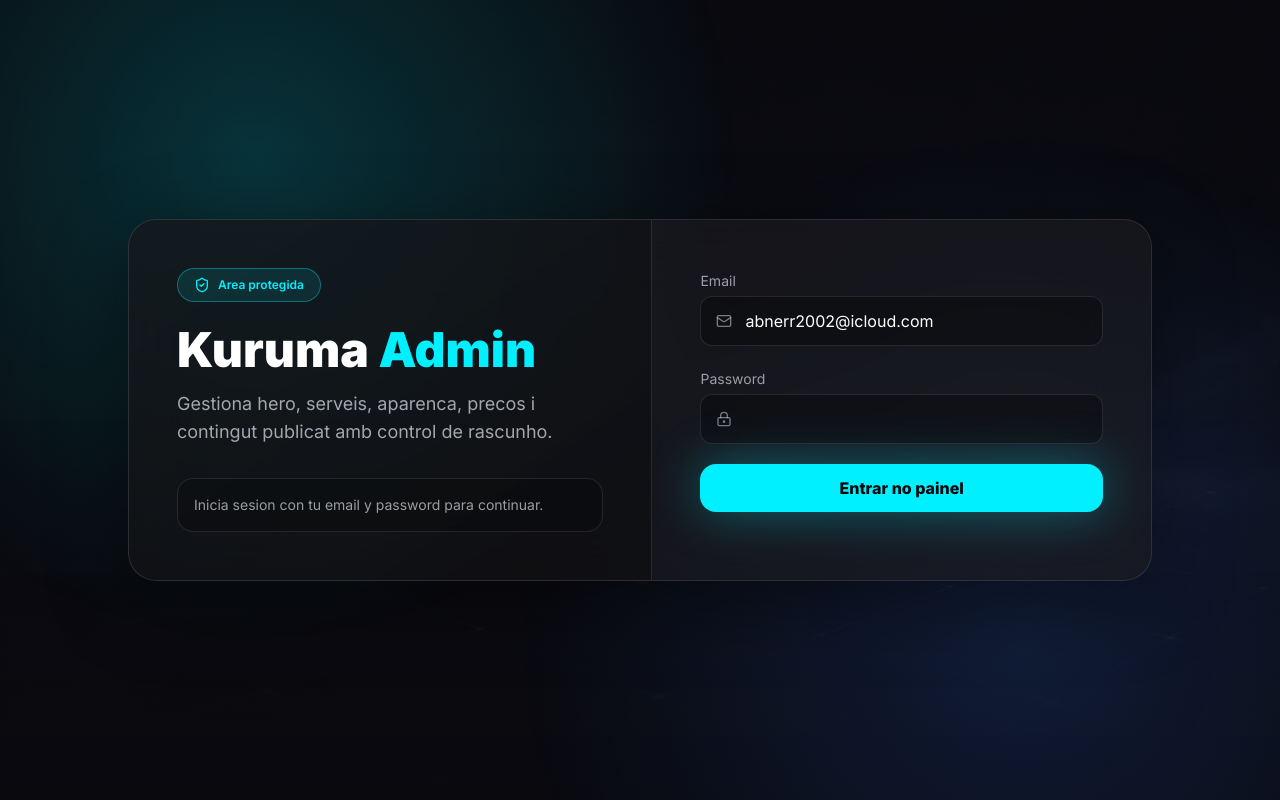
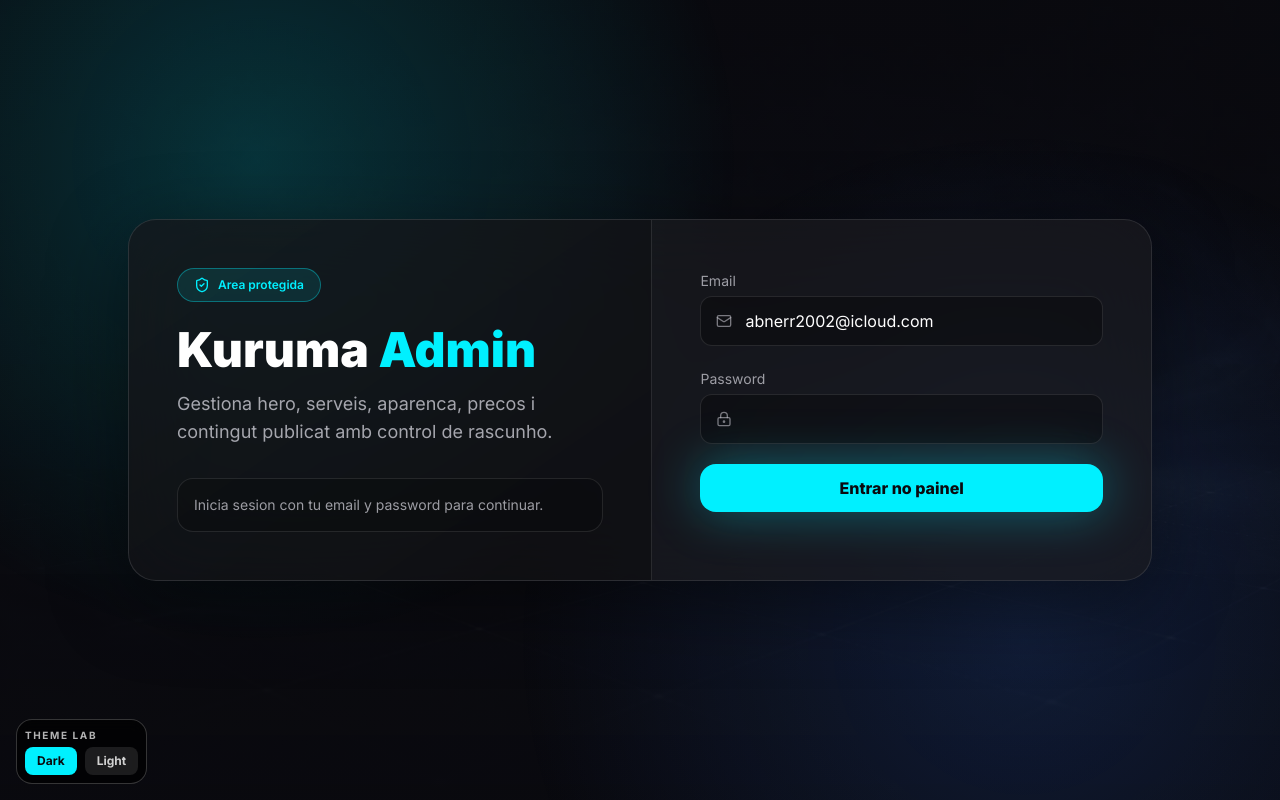
Before and after one commit to Jhin1v9/Projeto-Web-Profissional-Kuruma-Netejes-, a Next.js app: page /login in a window 1280 px wide. Built offline with nearby package versions, Linux system fonts and the light colour scheme.

Commit message:
Add localhost theme lab with clean light mode overrides

```diff
--- a/src/app/globals.css
+++ b/src/app/globals.css
@@ -14,6 +14,56 @@ body {
   background: #0A0A0F;
   min-height: 100svh;
   overflow-x: hidden;
+}
+
+html[data-theme="light"] {
+  color-scheme: light;
+}
+
+html[data-theme="light"] body {
+  background: #eef3f9;
+  color: #111827;
+}
+
+html[data-theme="light"] .k-bg::before {
+  opacity: 0.08;
+  filter: saturate(0.7) brightness(1.25);
+}
+
+html[data-theme="light"] .k-bg::after {
+  background: linear-gradient(to bottom, rgba(238, 243, 249, 0.62), rgba(238, 243, 249, 0.72) 45%, rgba(238, 243, 249, 0.95));
+}
+
+html[data-theme="light"] [class*="bg-brand-dark"],
+html[data-theme="light"] [class*="bg-black/"] {
+  background-color: rgba(255, 255, 255, 0.84) !important;
+}
+
+html[data-theme="light"] [class*="border-white/"],
+html[data-theme="light"] [class*="border-white"] {
+  border-color: rgba(15, 23, 42, 0.14) !important;
+}
+
+html[data-theme="light"] [class*="text-brand-silver"] {
+  color: #4b5563 !important;
+}
+
+html[data-theme="light"] [class*="text-white"] {
+  color: #0f172a !important;
+}
+
+html[data-theme="light"] .shadow-glow,
+html[data-theme="light"] .shadow-glowStrong {
+  box-shadow: 0 8px 24px rgba(0, 163, 255, 0.16) !important;
+}
+
+html[data-theme="light"] .local-theme-toggle {
+  background: rgba(255, 255, 255, 0.88);
+  border-color: rgba(15, 23, 42, 0.18);
+}
+
+html[data-theme="light"] .local-theme-toggle [class*="text-white"] {
+  color: #0f172a !important;
 }
 
 .admin-cursor-default,
--- a/src/app/layout.tsx
+++ b/src/app/layout.tsx
@@ -7,6 +7,7 @@ import { getDefaultConfig } from "@/lib/site-config";
 import { CursorProvider } from "@/components/providers/CursorProvider";
 import { CustomCursor } from "@/components/layout/CustomCursor";
 import { LanguageProvider } from "@/components/providers/LanguageProvider";
+import { LocalThemeToggle } from "@/components/dev/LocalThemeToggle";
 
 const inter = Inter({ subsets: ["latin"], variable: "--font-inter" });
 
@@ -50,6 +51,7 @@ export default function RootLayout({ children }: { children: React.ReactNode })
         <LanguageProvider>
           <CursorProvider>
             {cfg.appearance.cursorMode !== "off" && <CustomCursor mode={cfg.appearance.cursorMode} />}
+            <LocalThemeToggle />
             {children}
           </CursorProvider>
         </LanguageProvider>
--- /dev/null
+++ b/src/components/dev/LocalThemeToggle.tsx
@@ -0,0 +1,54 @@
+"use client";
+
+import { useEffect, useState } from "react";
+
+const KEY = "kuruma_local_theme";
+
+type ThemeMode = "dark" | "light";
+
+export function LocalThemeToggle() {
+  const [enabled, setEnabled] = useState(false);
+  const [mode, setMode] = useState<ThemeMode>("dark");
+
+  useEffect(() => {
+    const host = window.location.hostname;
+    const isLocalhost = host === "localhost" || host === "127.0.0.1";
+    setEnabled(isLocalhost);
+    if (!isLocalhost) return;
+
+    const saved = window.localStorage.getItem(KEY);
+    const initial = saved === "light" ? "light" : "dark";
+    setMode(initial);
+    document.documentElement.setAttribute("data-theme", initial);
+  }, []);
+
+  function setTheme(next: ThemeMode) {
+    setMode(next);
+    window.localStorage.setItem(KEY, next);
+    document.documentElement.setAttribute("data-theme", next);
+  }
+
+  if (!enabled) return null;
+
+  return (
+    <div className="local-theme-toggle fixed bottom-4 left-4 z-[999] rounded-2xl border border-white/20 bg-black/70 p-2 backdrop-blur">
+      <div className="mb-1 text-[10px] font-bold uppercase tracking-[0.16em] text-white/70">Theme lab</div>
+      <div className="flex gap-2">
+        <button
+          type="button"
+          onClick={() => setTheme("dark")}
+          className={`rounded-lg px-3 py-1.5 text-xs font-bold ${mode === "dark" ? "bg-brand-cyan text-brand-dark" : "bg-white/10 text-white/80"}`}
+        >
+          Dark
+        </button>
+        <button
+          type="button"
+          onClick={() => setTheme("light")}
+          className={`rounded-lg px-3 py-1.5 text-xs font-bold ${mode === "light" ? "bg-brand-cyan text-brand-dark" : "bg-white/10 text-white/80"}`}
+        >
+          Light
+        </button>
+      </div>
+    </div>
+  );
+}
```
